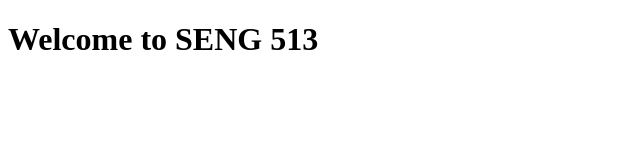
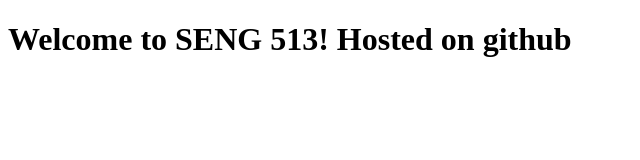
Before and after one commit to ConnorBritton/ConnorBritton.github.io, a plain HTML site: page index.html in a window 1280 px wide. Shown: the whole page, without its empty margins (0-640 px from the left). Drawn offline with Linux system fonts and the light colour scheme.

Commit message:
Updated body

```diff
--- a/index.html
+++ b/index.html
@@ -4,6 +4,6 @@
         <title>Hello world</title>
     </head>
     <body>
-        <h1>Welcome to SENG 513</h1>
+        <h1>Welcome to SENG 513! Hosted on github</h1>
     </body>
 </html>
```
